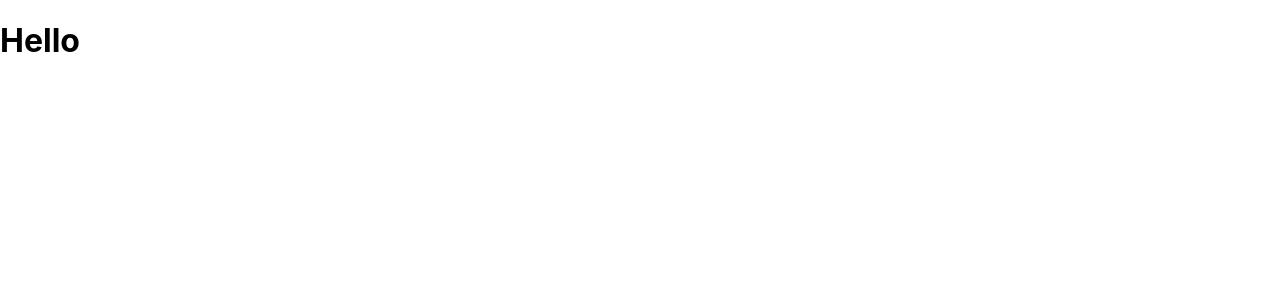
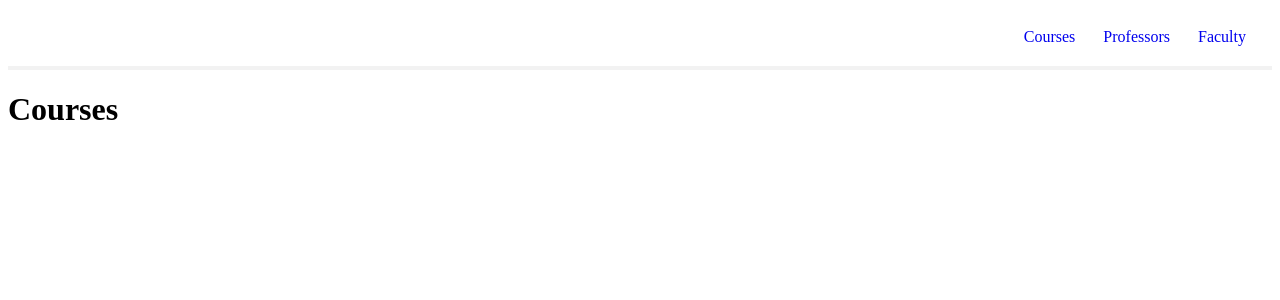
Before and after one commit to kayrux/University-Course-Helper, a React (Create React App) app in the folder client/: page / in a window 1280 px wide. Shown: the top 300 px of the page. Built offline with nearby package versions, Linux system fonts and the light colour scheme.

Commit message:
Added basic navbar with working links

```diff
--- a/client/package.json
+++ b/client/package.json
@@ -8,6 +8,7 @@
     "@testing-library/user-event": "^13.5.0",
     "react": "^17.0.2",
     "react-dom": "^17.0.2",
+    "react-router-dom": "^6.2.2",
     "react-scripts": "^5.0.0",
     "web-vitals": "^2.1.4"
   },
--- a/client/src/App.css
+++ /dev/null
@@ -1,38 +0,0 @@
-.App {
-  text-align: center;
-}
-
-.App-logo {
-  height: 40vmin;
-  pointer-events: none;
-}
-
-@media (prefers-reduced-motion: no-preference) {
-  .App-logo {
-    animation: App-logo-spin infinite 20s linear;
-  }
-}
-
-.App-header {
-  background-color: #282c34;
-  min-height: 100vh;
-  display: flex;
-  flex-direction: column;
-  align-items: center;
-  justify-content: center;
-  font-size: calc(10px + 2vmin);
-  color: white;
-}
-
-.App-link {
-  color: #61dafb;
-}
-
-@keyframes App-logo-spin {
-  from {
-    transform: rotate(0deg);
-  }
-  to {
-    transform: rotate(360deg);
-  }
-}
--- a/client/src/App.js
+++ b/client/src/App.js
@@ -1,12 +1,21 @@
+import { useState, useEffect } from "react";
+import { BrowserRouter as Router, Route, Routes} from "react-router-dom";
+import Navbar from './components/Navbar';
 
-import './App.css';
-
-function App() {
-  return (
-    <div>
-        <h1>Hello</h1>
-    </div>
-  );
+const App = () => {
+    return (
+        <Router>
+            <div className="container">
+                <Navbar />
+                <Routes>
+                    // Replace elements with corresponding components
+                    <Route path="/" element={<h1>Courses</h1>}></Route>
+                    <Route path="/professors" element={<h1>Professors</h1>}></Route>
+                    <Route path="/faculty" element={<h1>Faculty</h1>}></Route>
+                </Routes>
+            </div>
+        </Router>
+    )
 }
 
 export default App;
--- /dev/null
+++ b/client/src/components/Navbar.js
@@ -0,0 +1,15 @@
+import { Link } from "react-router-dom";
+
+const Navbar = () => {
+  return (
+    <div className="navbar">
+        <div className="links">
+            <Link to="/">Courses</Link>
+            <Link to="/professors">Professors</Link>
+            <Link to="/faculty">Faculty</Link>
+        </div>
+    </div>
+  )
+}
+
+export default Navbar
--- a/client/src/index.css
+++ b/client/src/index.css
@@ -1,13 +1,22 @@
-body {
-  margin: 0;
-  font-family: -apple-system, BlinkMacSystemFont, 'Segoe UI', 'Roboto', 'Oxygen',
-    'Ubuntu', 'Cantarell', 'Fira Sans', 'Droid Sans', 'Helvetica Neue',
-    sans-serif;
-  -webkit-font-smoothing: antialiased;
-  -moz-osx-font-smoothing: grayscale;
-}
+.navbar {
+    padding: 20px;
+    display: flex;
+    align-items: center;
+    margin: 0 auto;
+    border-bottom: 4px solid #f2f2f2;
+  }
 
-code {
-  font-family: source-code-pro, Menlo, Monaco, Consolas, 'Courier New',
-    monospace;
-}
+  .navbar h1 {
+    color: black;
+  }
+  .navbar .links {
+    margin-left: auto;
+  }
+  .navbar a {
+    margin-left: 16px;
+    text-decoration: none;
+    padding: 6px;
+  }
+  .navbar a:hover {
+    color: #f1356d;
+  }
```
Also changed, not shown: 1 other file (tests, documents, lock files or other folders).
